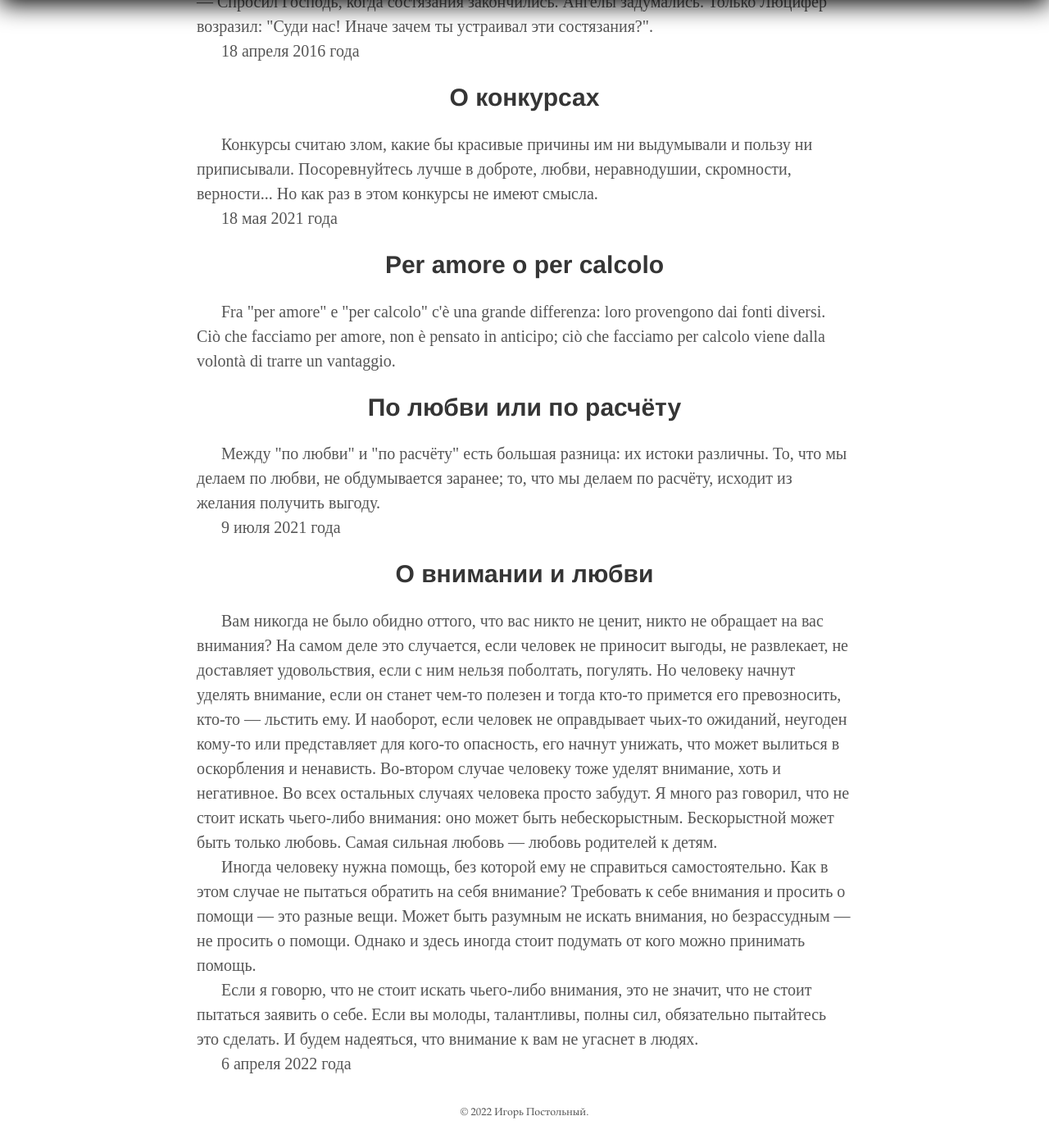
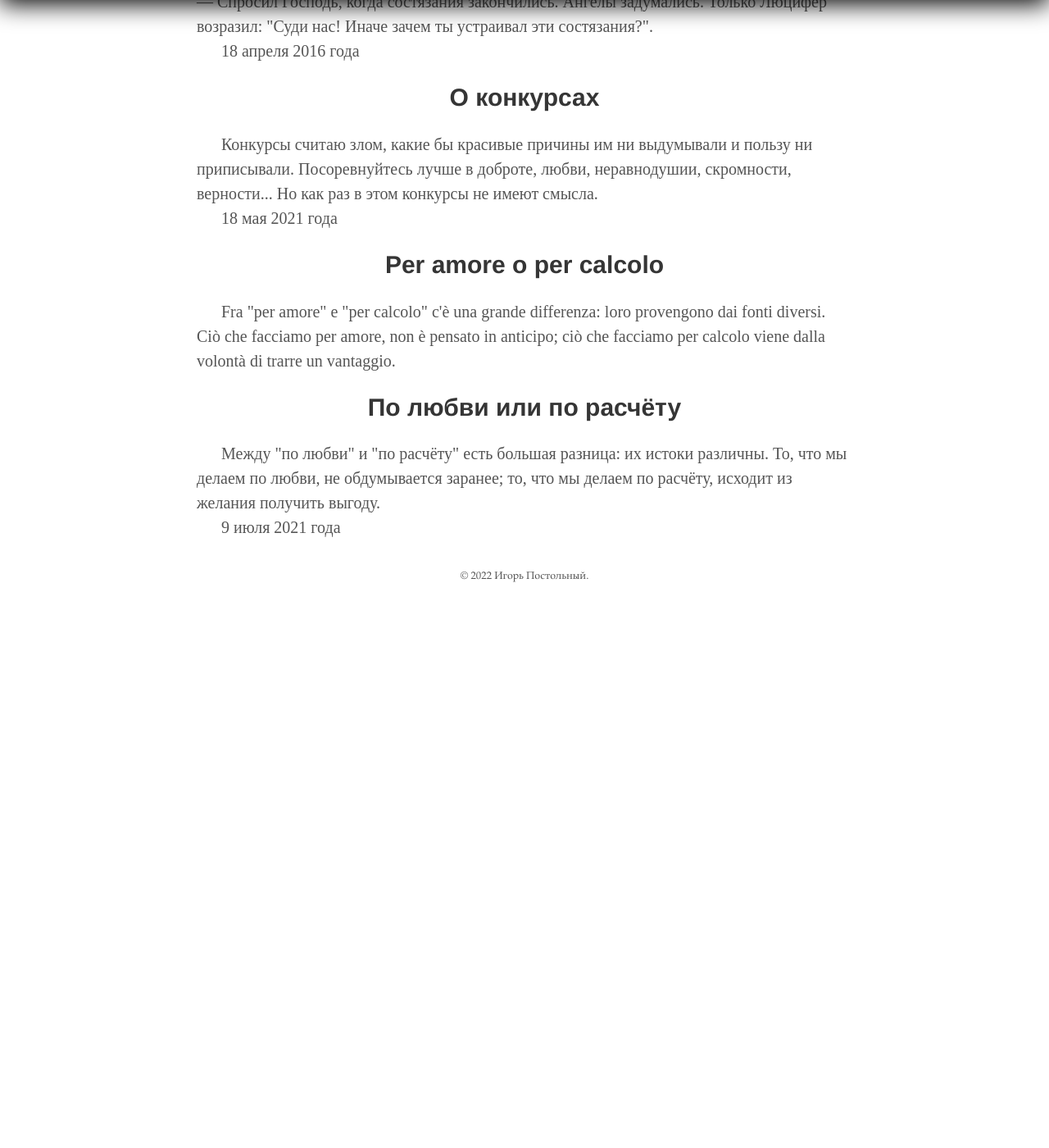
Before and after one commit to postolny/postolny.github.io, a Jekyll site: the page built from _pages/miniature.html, in a window 1280 px wide and 1400 px high, scrolled down 2763 px. Shown: the whole window at 82% size. Built offline with Jekyll 4.4.1, drawn with Linux system fonts in a browser that asks for light colours; after the commit the page ends 3509 px from its top, so only the background shows below that.

Commit message:
Add files via upload

```diff
--- a/_pages/miniature.html
+++ b/_pages/miniature.html
@@ -61,10 +61,3 @@ permalink: /miniature/
   <p>Между "по любви" и "по расчёту" есть большая разница: их истоки различны. То, что мы делаем по любви, не обдумывается заранее; то, что мы делаем по расчёту, исходит из желания получить выгоду.</p>
   <p>9 июля 2021 года</p>
 </article>
-<article>
-  <h2>О внимании и любви</h2>
-  <p>Вам никогда не было обидно оттого, что вас никто не ценит, никто не обращает на вас внимания? На самом деле это случается, если человек не приносит выгоды, не развлекает, не доставляет удовольствия, если с ним нельзя поболтать, погулять. Но человеку начнут уделять внимание, если он станет чем-то полезен и тогда кто-то примется его превозносить, кто-то — льстить ему. И наоборот, если человек не оправдывает чьих-то ожиданий, неугоден кому-то или представляет для кого-то опасность, его начнут унижать, что может вылиться в оскорбления и ненависть. Во-втором случае человеку тоже уделят внимание, хоть и негативное. Во всех остальных случаях человека просто забудут. Я много раз говорил, что не стоит искать чьего-либо внимания: оно может быть небескорыстным. Бескорыстной может быть только любовь. Самая сильная любовь — любовь родителей к детям.</p>
-  <p>Иногда человеку нужна помощь, без которой ему не справиться самостоятельно. Как в этом случае не пытаться обратить на себя внимание? Требовать к себе внимания и просить о помощи — это разные вещи. Может быть разумным не искать внимания, но безрассудным — не просить о помощи. Однако и здесь иногда стоит подумать от кого можно принимать помощь.</p>
-  <p>Если я говорю, что не стоит искать чьего-либо внимания, это не значит, что не стоит пытаться заявить о себе. Если вы молоды, талантливы, полны сил, обязательно пытайтесь это сделать. И будем надеяться, что внимание к вам не угаснет в людях.</p>
-  <p>6 апреля 2022 года</p>
-</article>
```
